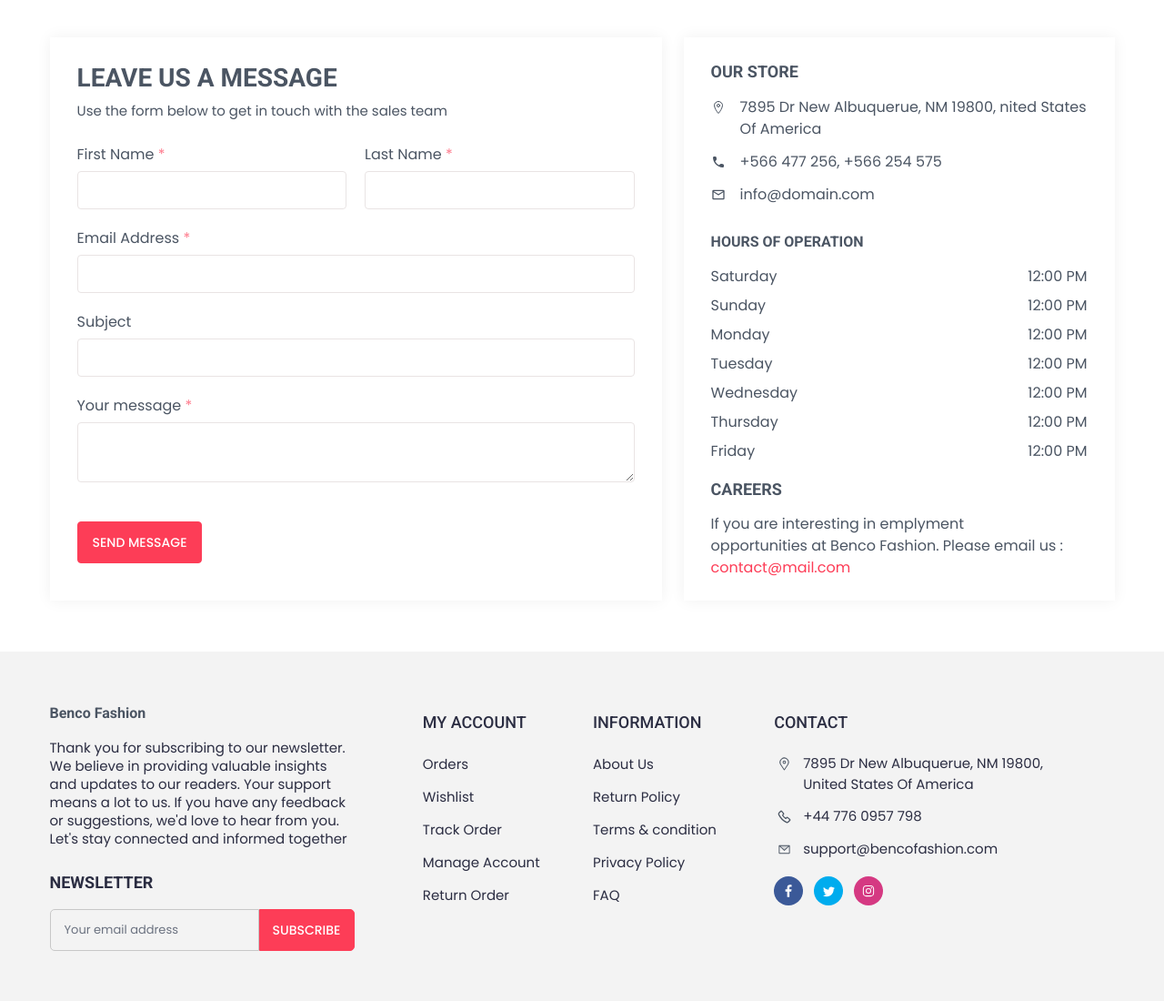
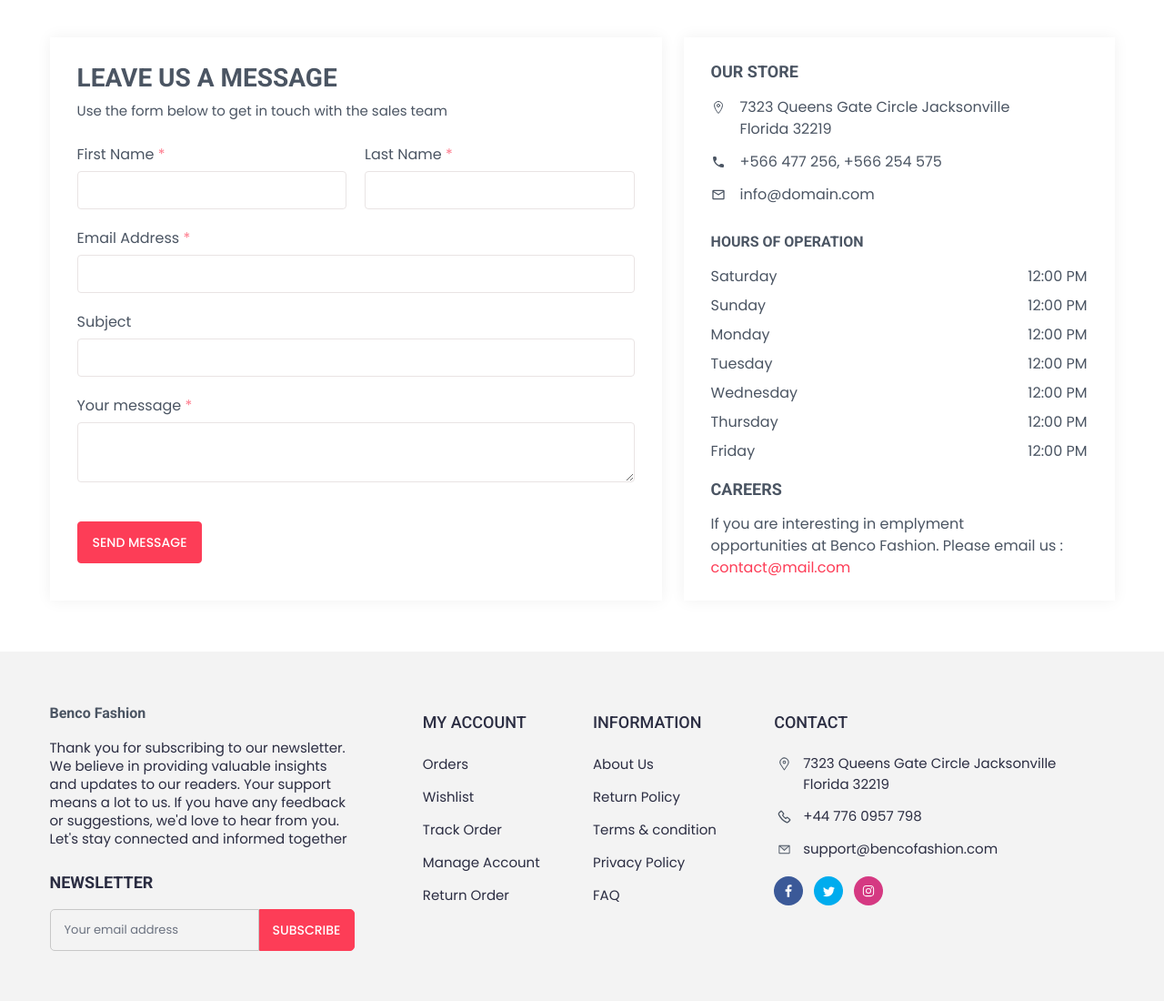
Before and after one commit to SPOTWEBDEV/shopping, a PHP site: page /shopping/pages/contact/index.php in a window 1280 px wide. Shown: the part 548-1648 px from the top of the page at 91% size. Run offline with PHP 8.4, Linux system fonts and the light colour scheme.

Commit message:
chnage the address

```diff
--- a/components/footer/index.php
+++ b/components/footer/index.php
@@ -1,16 +1,13 @@
+<?php
+if (isset($_POST['enter'])) {
 
-
-<?php
-                        if(isset($_POST['enter'])){
-
-                            $sub_email=$_POST['sub_email'];
-                            $statement="INSERT INTO `subscribe`(`id`,`email`) VALUES('','$sub_email') ";
-                            $query=mysqli_query($connection,$statement);
-                            if($query){
-                                echo'<script>alert("success")</script>';
-                            }
-                            else{
-                                echo'<script>alert("error")</script>';
+    $sub_email = $_POST['sub_email'];
+    $statement = "INSERT INTO `subscribe`(`id`,`email`) VALUES('','$sub_email') ";
+    $query = mysqli_query($connection, $statement);
+    if ($query) {
+        echo '<script>alert("success")</script>';
+    } else {
+        echo '<script>alert("error")</script>';
     }
 }
 
@@ -26,7 +23,7 @@
                             <h1><?php echo "$sitename"  ?></h1>
                         </div>
                         <div class="w-full">
-                                <p class="text-sm sm:text-[15px] text-[#2B2D42] mt-4 flex-wrap md:max-w-[330px]">Thank you for subscribing to our newsletter. We believe in providing valuable insights and updates to our readers. Your support means a lot to us. If you have any feedback or suggestions, we'd love to hear from you.  Let's stay connected and informed together</p>
+                            <p class="text-sm sm:text-[15px] text-[#2B2D42] mt-4 flex-wrap md:max-w-[330px]">Thank you for subscribing to our newsletter. We believe in providing valuable insights and updates to our readers. Your support means a lot to us. If you have any feedback or suggestions, we'd love to hear from you. Let's stay connected and informed together</p>
                         </div>
                     </div>
                     <div class="w-full md:pl-3 lg:pl-0">
@@ -61,7 +58,7 @@
                     <div class="w-1/2 px-3">
                         <div>
                             <h4 class="text-lg text-secondary font-medium mb-5 mt-2">INFORMATION</h4>
-                                <a href="<?php echo$domain ?>pages/about_us/index.php" class="text-[15px] leading-6 text-secondary block mb-3">About
+                            <a href="<?php echo $domain ?>pages/about_us/index.php" class="text-[15px] leading-6 text-secondary block mb-3">About
                                 Us</a>
                             <a href="#" class="text-[15px] leading-6 text-secondary block mb-3">Return Policy</a>
                             <a href="<?php echo $domain  ?>pages/terms_condition/index.php" class="text-[15px] leading-6 text-secondary block mb-3">Terms &amp;
@@ -85,7 +82,7 @@
                                                 d="M253.924 127.592a64 64 0 1 0 64 64a64.073 64.073 0 0 0-64-64Zm0 96a32 32 0 1 1 32-32a32.037 32.037 0 0 1-32 32Z" />
                                             <path fill="currentColor"
                                                 d="M376.906 68.515A173.922 173.922 0 0 0 108.2 286.426l120.907 185.613a29.619 29.619 0 0 0 49.635 0l120.911-185.613a173.921 173.921 0 0 0-22.747-217.911Zm-4.065 200.444l-118.916 182.55l-118.917-182.55c-36.4-55.879-28.593-130.659 18.563-177.817a141.92 141.92 0 0 1 200.708 0c47.156 47.158 54.962 121.938 18.562 177.817Z" />
-                                            </svg></span> 7895 Dr New Albuquerue, NM 19800, <br> United States Of America
+                                        </svg></span> <?php echo $siteaddress ?>
                                 </p>
                                 <p class="text-[15px] text-secondary relative pl-8 mb-[13px]">
                                     <span class="absolute left-1 top-1"><svg width="15" height="15"
--- a/pages/contact/index.php
+++ b/pages/contact/index.php
@@ -111,8 +111,7 @@ include('../../server/connection.php');
                                 <circle cx=" 256 " cy=" 192 " r=" 48 " fill=" none " stroke=" currentColor "
                                     stroke-linecap=" round " stroke-linejoin=" round " stroke-width=" 32 " /></svg>
                         </p>
-                        <p class=" pl-[32px] "> 7895 Dr New Albuquerue, NM 19800, nited
-                            States Of America </p>
+                        <p class=" pl-[32px] "> <?php echo $siteaddress ?> </p>
                     </div>
                     <div class=" relative pb-3 ">
                         <span class=" absolute left-0 top-1 ">
```
Lines whose indentation alone changed are shown as unchanged.
